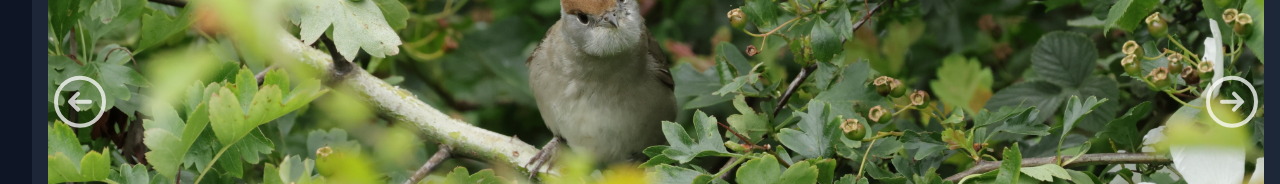
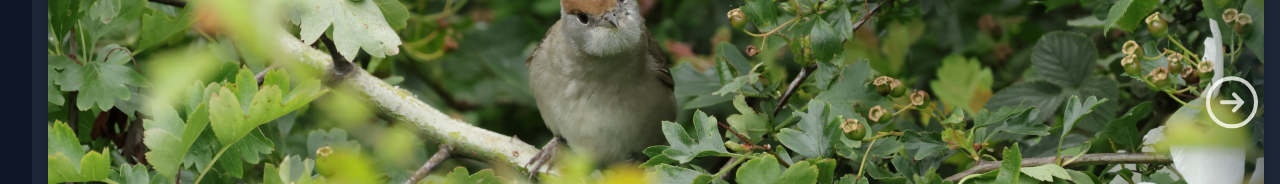
Before and after one commit to Shoozle/smurtbirds, a React (Vite) app: page / in a window 1280 px wide. Both pictures are taken after a click on the element 229 px from the left and 180 px from the top of the page. Shown: the part 342-526 px from the top of the page. Built offline with nearby package versions, Linux system fonts and the light colour scheme.

Commit message:
Buttons dynamically added for gallery if end/start

```diff
--- a/src/Bird.tsx
+++ b/src/Bird.tsx
@@ -6,16 +6,16 @@ interface BirdProps {
 
 function Bird({ onClick, name, images }: BirdProps) {
 
-    //const localurl = `Birds/thumbs/${name}${images[0]}.JPG`;
-    const githuburl = `https://shoozle.github.io/smurtbirds/Birds/thumbs/${name}${images[0]}.JPG`;
+    const localurl = `Birds/thumbs/${name}${images[0]}.JPG`;
+    //const githuburl = `https://shoozle.github.io/smurtbirds/Birds/thumbs/${name}${images[0]}.JPG`;
 
     return (
 
-        <div onClick={onClick} id="wrapper" className="rounded-lg shadow-lg border-2 overflow-hidden">
+        <div onClick={onClick} id="wrapper" className="rounded-lg shadow-lg border-2 overflow-hidden cursor-zoom-in hover:shadow-2xl">
             {/* <h2 className="text-2xl font-bold">{name}</h2>
                 <p>{summary}</p>
                 <p>{date}</p> */}
-            <img className="brightness-90 hover:brightness-110 hover:scale-110 transition ease-in duration-300" src={githuburl} alt={name} />
+            <img className="brightness-90 hover:brightness-110 hover:scale-110 transition ease-in duration-300" src={localurl} alt={name} />
         </div>
 
     )
--- a/src/Carousel.tsx
+++ b/src/Carousel.tsx
@@ -12,7 +12,7 @@ const Carousel = ({ name, images, activeImage, setActiveImage }: CarouselProps)
     const [loaded, setLoaded] = useState(false);
 
     const loadingSpinner = (
-        <div className="absolute grid grid-cols-1 gap-4 text-white rounded-lg p-4 max-w-8xl bg-gray-800/90 mx-auto top-1/2 transform -translate-y-1/2">
+        <div className="absolute grid grid-cols-1 gap-4 text-white rounded-lg p-4 max-w-8xl bg-gray-800/90 mx-auto top-1/2 left-1/2 transform -translate-y-1/2 translate-x-1/2">
             <div className="col-span-1">
                 <div className="animate-spin rounded-full h-16 w-16 border-t-2 border-b-2 border-gray-900"></div>
             </div>
@@ -23,25 +23,29 @@ const Carousel = ({ name, images, activeImage, setActiveImage }: CarouselProps)
         <div>
             <div className="h-full">
                 <div className="relative rounded-base">
+                    {activeImage > 0 && (
                         <button
-                        className="absolute top-1/2 left-0 transform -translate-y-1/2 text-white focus:outline-none opacity-75"
+                            className="absolute top-1/2 left-0 transform -translate-y-1/2 text-white focus:outline-none opacity-75 cursor-pointer hover:opacity-100 h-full
+                            bg-gradient-to-r from-gray-900/60 to-transparent"
                             onClick={() => setActiveImage(Math.max(0, activeImage - 1))}>
                             <svg xmlns="http://www.w3.org/2000/svg" fill="none" viewBox="0 0 24 24" strokeWidth="1.5" stroke="currentColor" className="size-16">
                                 <path strokeLinecap="round" strokeLinejoin="round" d="m11.25 9-3 3m0 0 3 3m-3-3h7.5M21 12a9 9 0 1 1-18 0 9 9 0 0 1 18 0Z" />
                             </svg>
-                    </button>
+                        </button>)}
                     {!loaded && loadingSpinner}
-                    <img src={`Birds/${name}${images[activeImage]}.JPG`} alt={name} onLoad={() => setLoaded(true)} />
+                    <img src={`Birds/${name}${images[activeImage]}.JPG`} alt={name} onLoad={() => setLoaded(true)} className="shadow-xl" />
+                    {activeImage < images.length - 1 && (
                         <button
-                        className="absolute top-1/2 right-0 transform -translate-y-1/2 text-white focus:outline-none opacity-75"
+                            className="absolute top-1/2 right-0 transform -translate-y-1/2 text-white focus:outline-none opacity-75 cursor-pointer hover:opacity-100 h-full
+                            bg-gradient-to-l from-gray-900/60 to-transparent"
                             onClick={() => setActiveImage(Math.min(images.length - 1, activeImage + 1))}>
                             <svg xmlns="http://www.w3.org/2000/svg" fill="none" viewBox="0 0 24 24" strokeWidth={1.5} stroke="currentColor" className="size-16">
                                 <path strokeLinecap="round" strokeLinejoin="round" d="m12.75 15 3-3m0 0-3-3m3 3h-7.5M21 12a9 9 0 1 1-18 0 9 9 0 0 1 18 0Z" />
                             </svg>
-                    </button>
+                        </button>)}
                 </div>
             </div>
-        </div>
+        </div >
     )
 }
 
```
Lines whose indentation alone changed are shown as unchanged.
